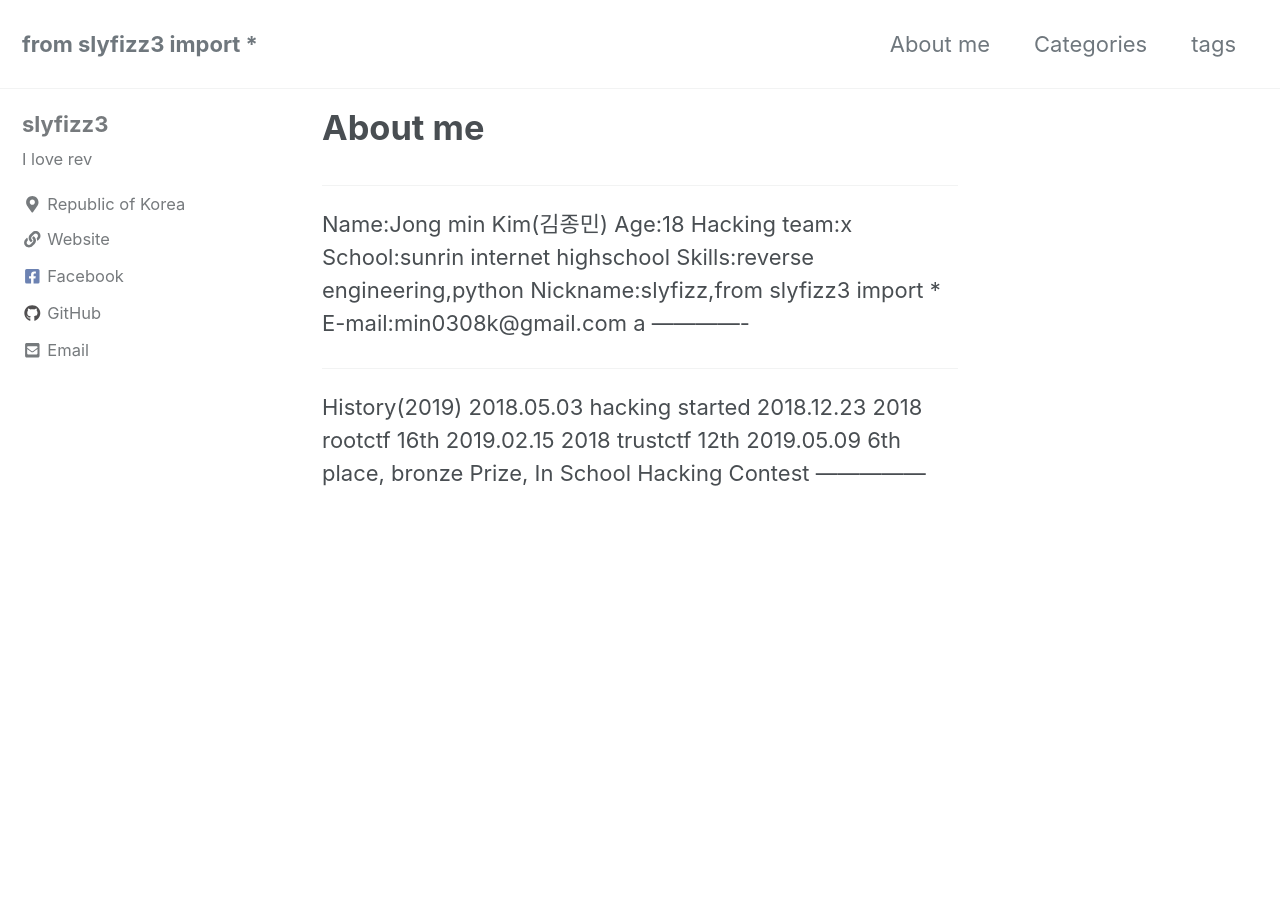
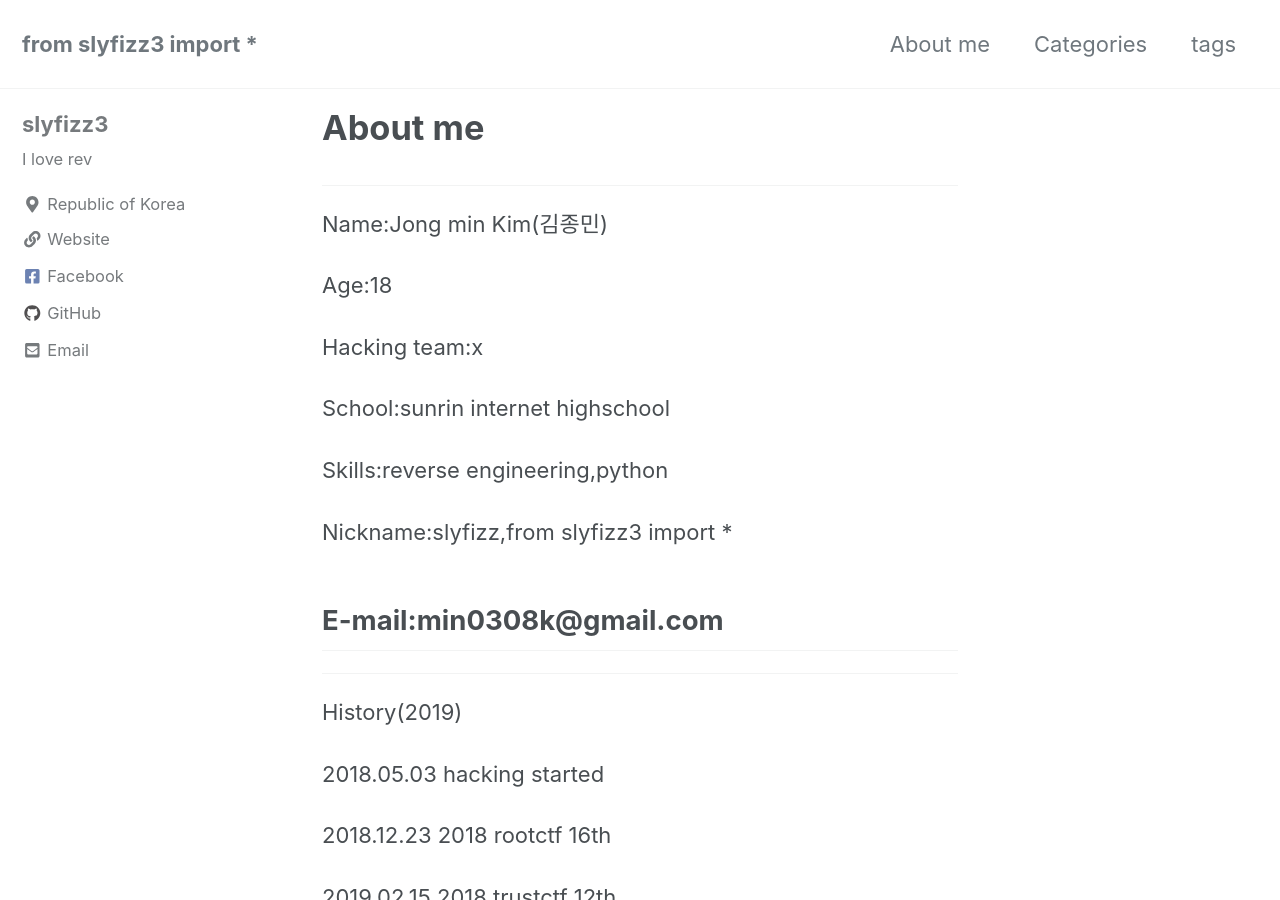
Before and after one commit to slyfizz3/slyfizz3.github.io, a Jekyll site: the page built from _pages/about.md, in a window 1280 px wide and 900 px high. Built offline with Jekyll 4.4.1, drawn with Linux system fonts in a browser that asks for light colours; cached includes are drawn as plain includes; nearby versions of some CDN libraries; some of the changed text lies outside the part shown.

```diff
--- a/_pages/about.md
+++ b/_pages/about.md
@@ -5,18 +5,27 @@ author_profile: true
 ---
 -------------
 Name:Jong min Kim(김종민)
+
 Age:18
+
 Hacking team:x
+
 School:sunrin internet highschool
+
 Skills:reverse engineering,python
+
 Nickname:slyfizz,from slyfizz3 import *
-E-mail:min0308k@gmail.com a
+
+E-mail:min0308k@gmail.com
 -------------
-
 -------------
 History(2019)
+
 2018.05.03 hacking started
+
 2018.12.23 2018 rootctf 16th
+
 2019.02.15 2018 trustctf 12th
+
 2019.05.09 6th place, bronze Prize, In School Hacking Contest
 ---------------
```
